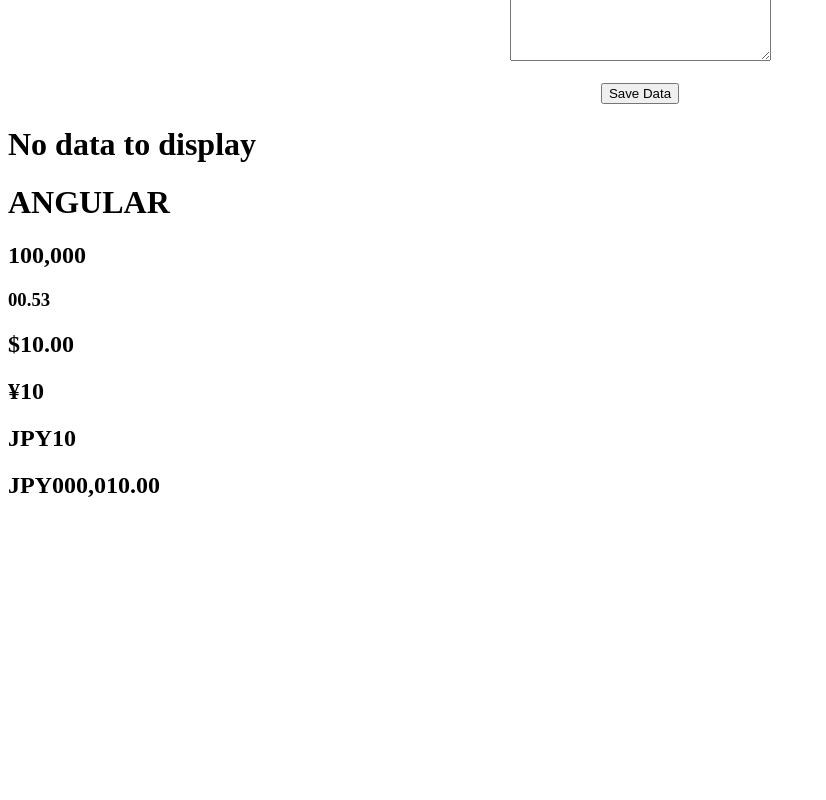
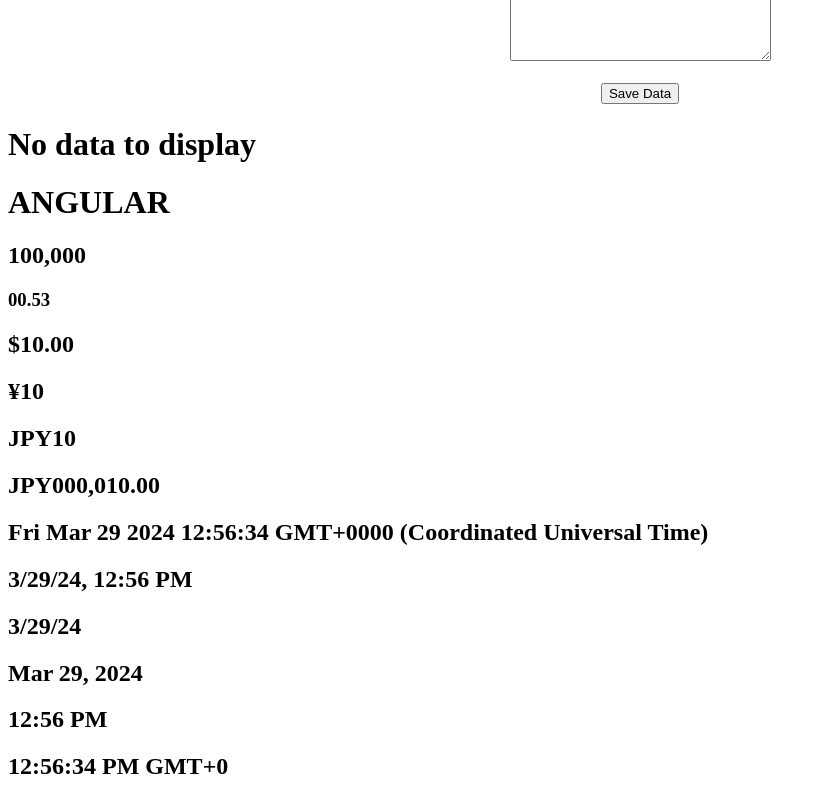
Before and after one commit to sanidhiya-khandelwal/Angular-intro, an Angular app: page / in a window 1280 px wide. Shown: the part 2941-3741 px from the top of the page, without its empty margins (0-826 px from the left). Before the commit the page ends 3460 px from the top, so only its background shows below. Built offline with nearby package versions, Linux system fonts and the light colour scheme.

Commit message:
Date and Time✅

```diff
--- a/src/app/app.component.html
+++ b/src/app/app.component.html
@@ -233,3 +233,12 @@
 <h2>{{currencyNum | currency:"JPY" :false}}</h2>
 <!-- round of in currency -->
 <h2>{{currencyNum | currency:"JPY" :false: '6.2-2'}}</h2>
+
+
+<!-- ******  Date ***** -->
+<h2>{{today}}</h2>
+<h2>{{today | date:"short"}}</h2>
+<h2>{{today | date:"shortDate"}}</h2>
+<h2>{{today | date}}</h2>
+<h2>{{today | date:"shortTime"}}</h2>
+<h2>{{today | date:"longTime"}}</h2>
--- a/src/app/app.component.ts
+++ b/src/app/app.component.ts
@@ -160,4 +160,5 @@
   count: number = 100000;
   decNum: number = .534634646; //output: 00.53
   currencyNum: number = 10;
+  today: Date = new Date();
 }
```
